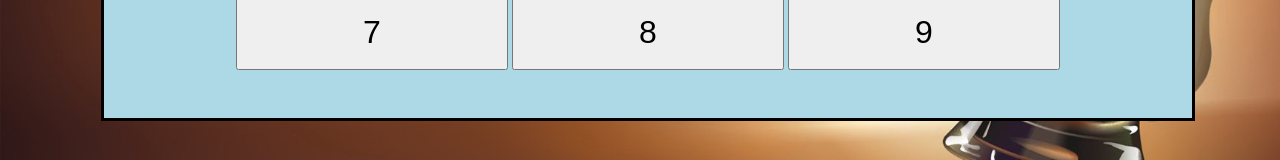
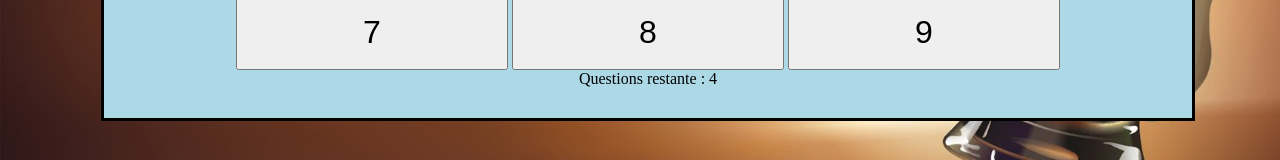
Before and after one commit to TamSFr/JeuDesFou, a plain HTML site: page index.html in a window 1280 px wide. Shown: the part 563-723 px from the top of the page. Drawn offline with Linux system fonts and the light colour scheme.

Commit message:
ajout d un compteur

```diff
--- a/index.html
+++ b/index.html
@@ -30,6 +30,11 @@
 				<input type="button" value="8" class="bouton" ng-click="aff(8)">
 				<input type="button" value="9" class="bouton" ng-click="aff(9)">
 			</div>
+
+			<!--Bas d'ecran-->
+			<div class="foot" ng-bind-html="questRest">
+			</div>
+
 		</div>
 	</body>
 </html>
--- a/prog.js
+++ b/prog.js
@@ -5,6 +5,12 @@ var app = angular.module("myApp", ['ngSanitize']);
 app.controller('choix',
 	function($scope, $timeout)
 	{
+		/*----------------------------------------------------------------------------
+		--------------------------                          --------------------------
+		-------------------------- SCOPE AFFICHAGE / BOUTON --------------------------
+		--------------------------                          --------------------------
+		------------------------------------------------------------------------------*/
+
 			//Tableau Contenant toute les question
 			/*-------------------
 			--------Debut--------
@@ -46,9 +52,15 @@ app.controller('choix',
 			---------Fin---------
 			---------------------*/
 
+			//timeout avant le lancement de la fonction afficher
 			$scope.aff = function(n){
 				$timeout($scope.afficher(n), 10000);
 			}
 
+			/*Nombre de queston estante
+			==> affiché en bas de page*/
+			$scope.questRest = "Questions restante : "+tabQuest.length;
+
+
 	}
 );
```
Lines whose indentation alone changed are shown as unchanged.
